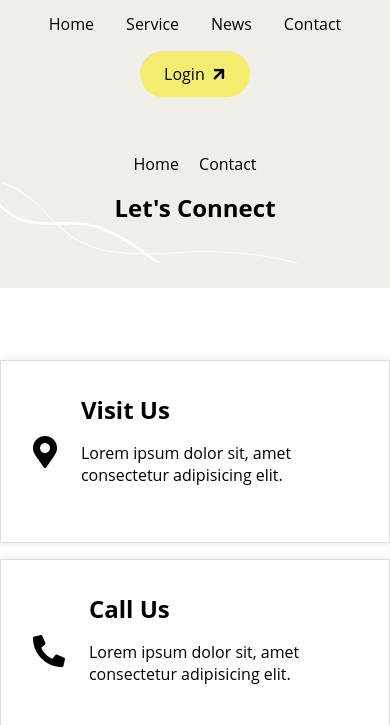
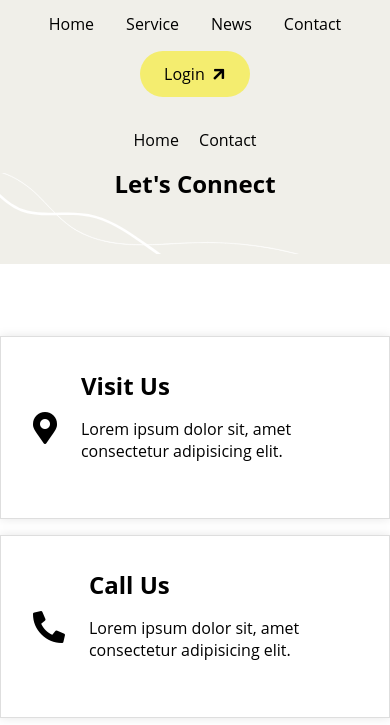
Before and after one commit to almgrenj/html-css, a plain HTML site: page contact.html in a window 390 px wide. Shown: the part 119-844 px from the top of the page. Drawn offline with Linux system fonts and the light colour scheme.

Commit message:
fixed small issues

```diff
--- a/contact.scss
+++ b/contact.scss
@@ -164,7 +164,7 @@
   }
 
   .contact-content {
-    padding-top: 1.5rem;
+    padding-top: 0px;
   }
 
   .contact-nav {
@@ -182,7 +182,6 @@
   .contact-curves {
     width: 80%;
     top: 40%;
-    margin-bottom: 2rem;
   }
 
   .header-right {
```
Also changed, not shown: contact.css.
